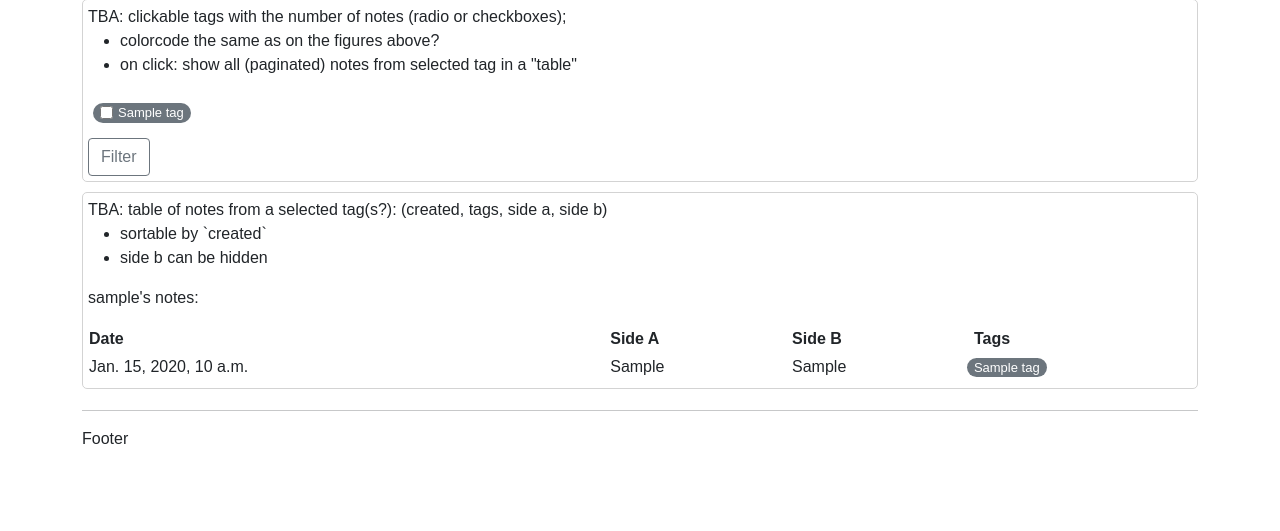
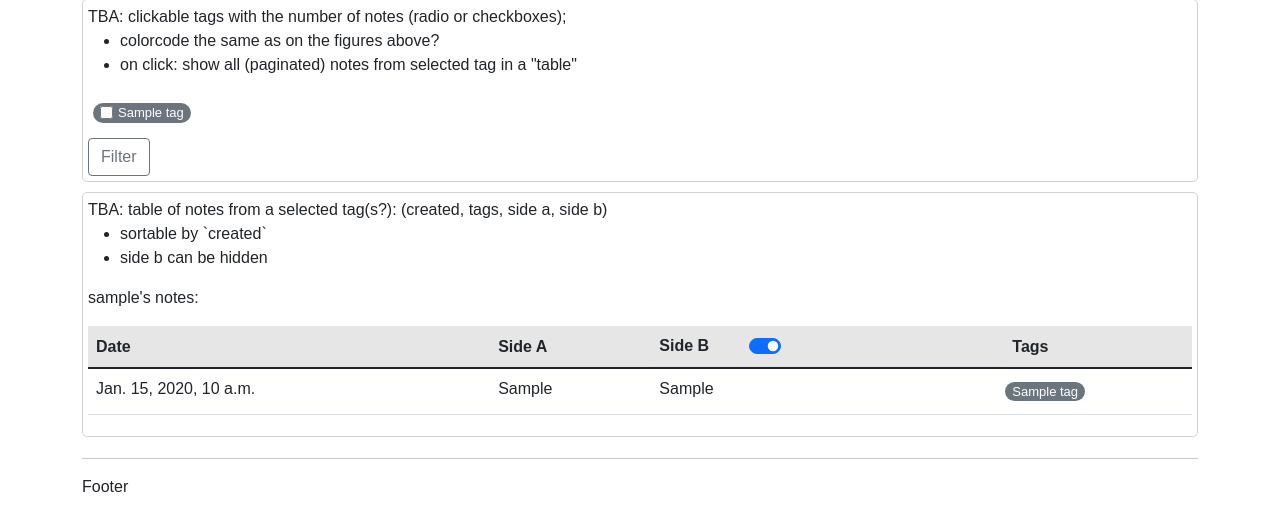
Before and after one commit to axyorah/nl-news-translator, a Django app: page /notes/ in a window 1280 px wide. Shown: the part 63-594 px from the top of the page. Run offline with Django 3.2, Linux system fonts and the light colour scheme; a user stored in the database is signed in; tables that the repository leaves empty hold one stand-in row (values such as "Sample post"); parts of the project's set-up code (start-up, migrations or seed data) failed here and were passed over.

Commit message:
display: slightely prettified note table

```diff
--- a/notes/templates/notes/note-list.html
+++ b/notes/templates/notes/note-list.html
@@ -43,19 +43,32 @@
 
     <p>{{ request.user.profile.username }}'s notes:</p>
 
-    <table class="container w-100">
+    <table class="table container w-100">
+        <thead>
         <tr>
-            <th>Date</th>
-            <th>Side A</th>
-            <th>Side B</th>
-            <th>Tags</th>
+            <th scope="col">Date</th>
+            <th scope="col">Side A</th>
+            <th scope="col" class="d-flex">
+                <span>Side B</span>
+                <span class="form-check-inline form-switch d-flex">
+                    <input class="form-check-input expandable-global m-0" type="checkbox" role="switch" id="flexSwitchCheckChecked" checked>
+                    <label class="form-check-label" for="flexSwitchCheckChecked"></label>
+                </span>
+            </th>
+            <th scope="col">Tags</th>
         </tr>
+        </thead>
 
+        <tbody>
         {% for note in notes %}
         <tr>
             <td>{{ note.created }}</td>
-            <td>{{ note.side_a }}</td>
-            <td>{{ note.side_b }}</td>
+            <td class="collapsable">
+                {{ note.side_a|slice:":25"}}
+            </td>
+            <td class="collapsable hiddle-global">
+                {{ note.side_b|slice:":25"}}
+            </td>
             <td>
                 <div class="row">
                     {% for tag in note.tags.all %}
@@ -65,6 +78,7 @@
             </td>
         </tr>
         {% endfor %}
+        </tbody>
     </table>
     {% endif %}
 
```
